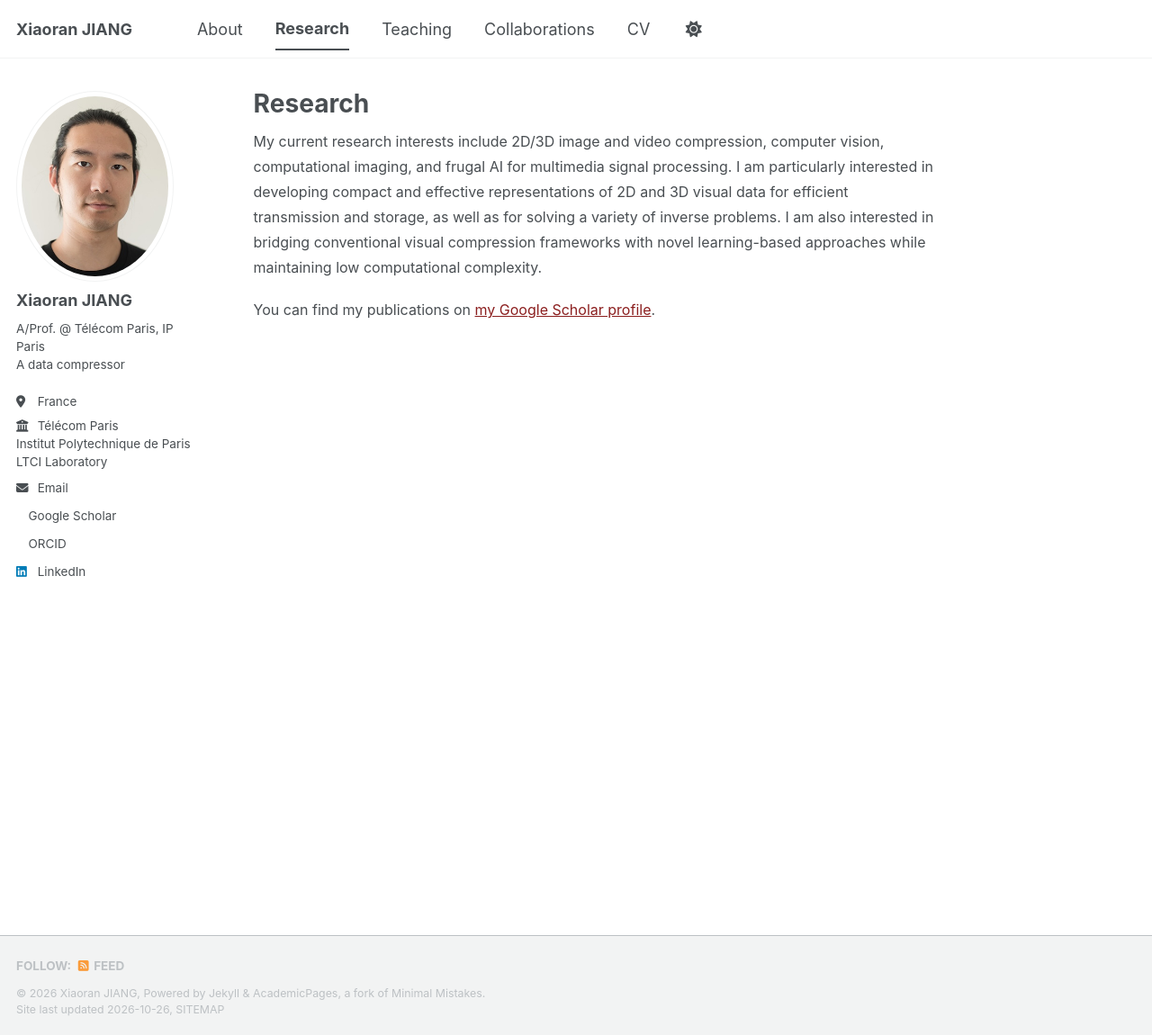
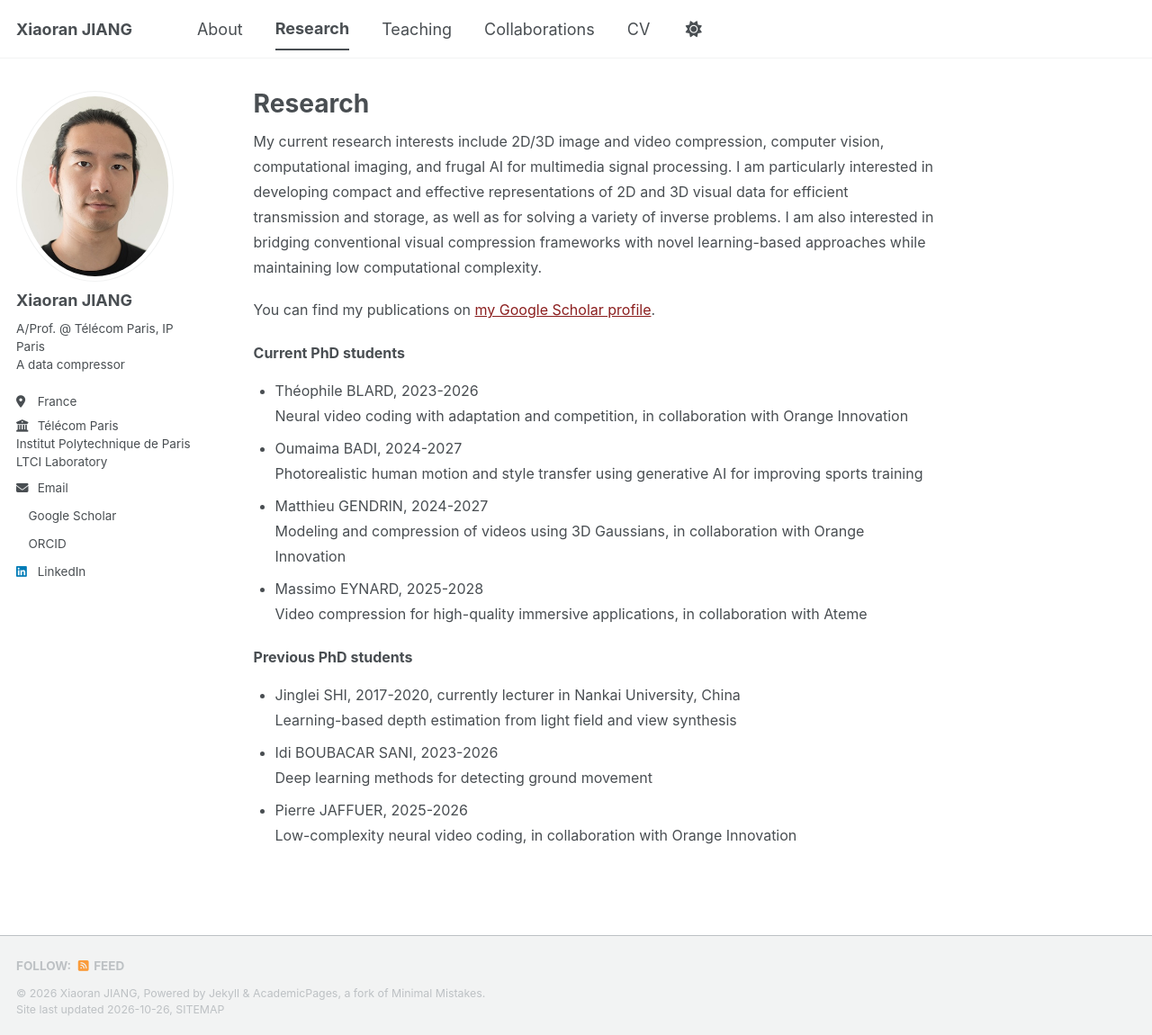
Before and after one commit to xiaoranjiang/xiaoranjiang.github.io, a Jekyll site: the page built from _pages/research.md, in a window 1280 px wide and 1150 px high. Shown: the whole window at 90% size. Built offline with Jekyll 4.4.1, drawn with Linux system fonts in a browser that asks for light colours; a style sheet for code colours, icons or effects is not loaded.

Commit message:
Update research.md

```diff
--- a/_pages/research.md
+++ b/_pages/research.md
@@ -7,3 +7,21 @@ author_profile: true
 My current research interests include 2D/3D image and video compression, computer vision, computational imaging, and frugal AI for multimedia signal processing. I am particularly interested in developing compact and effective representations of 2D and 3D visual data for efficient transmission and storage, as well as for solving a variety of inverse problems. I am also interested in bridging conventional visual compression frameworks with novel learning-based approaches while maintaining low computational complexity.
 
 You can find my publications on <a href="https://scholar.google.com/citations?user=zvdY0EcAAAAJ&hl=en" class="custom-link">my Google Scholar profile</a>.
+
+### Current PhD students
+- Théophile BLARD, 2023-2026<br>
+Neural video coding with adaptation and competition, in collaboration with Orange Innovation
+- Oumaima BADI, 2024-2027<br>
+Photorealistic human motion and style transfer using generative AI for improving sports training
+- Matthieu GENDRIN, 2024-2027<br>
+Modeling and compression of videos using 3D Gaussians, in collaboration with Orange Innovation
+- Massimo EYNARD, 2025-2028<br>
+Video compression for high-quality immersive applications, in collaboration with Ateme
+
+### Previous PhD students
+- Jinglei SHI, 2017-2020, currently lecturer in Nankai University, China<br>
+Learning-based depth estimation from light field and view synthesis
+- Idi BOUBACAR SANI, 2023-2026<br>
+Deep learning methods for detecting ground movement
+- Pierre JAFFUER, 2025-2026<br>
+Low-complexity neural video coding, in collaboration with Orange Innovation
```
